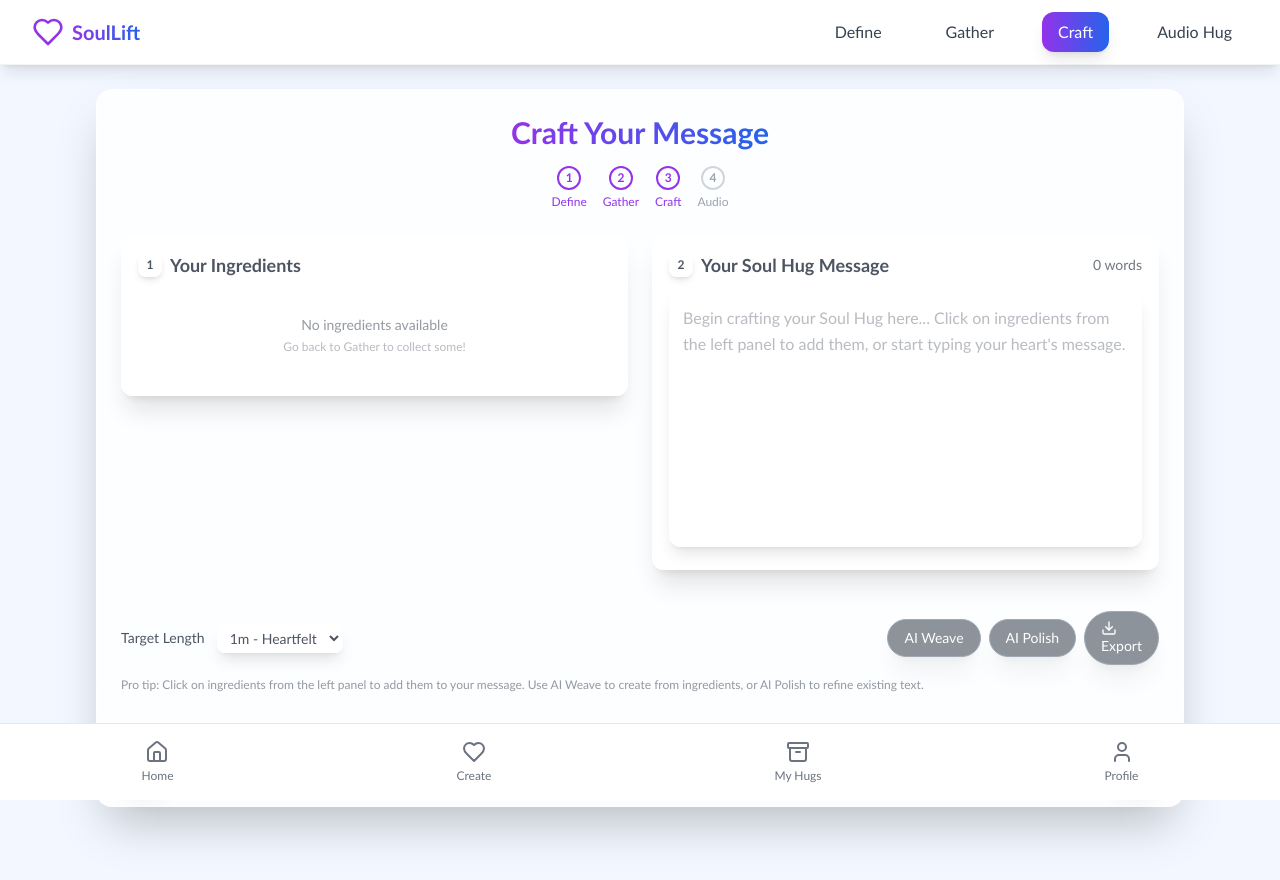
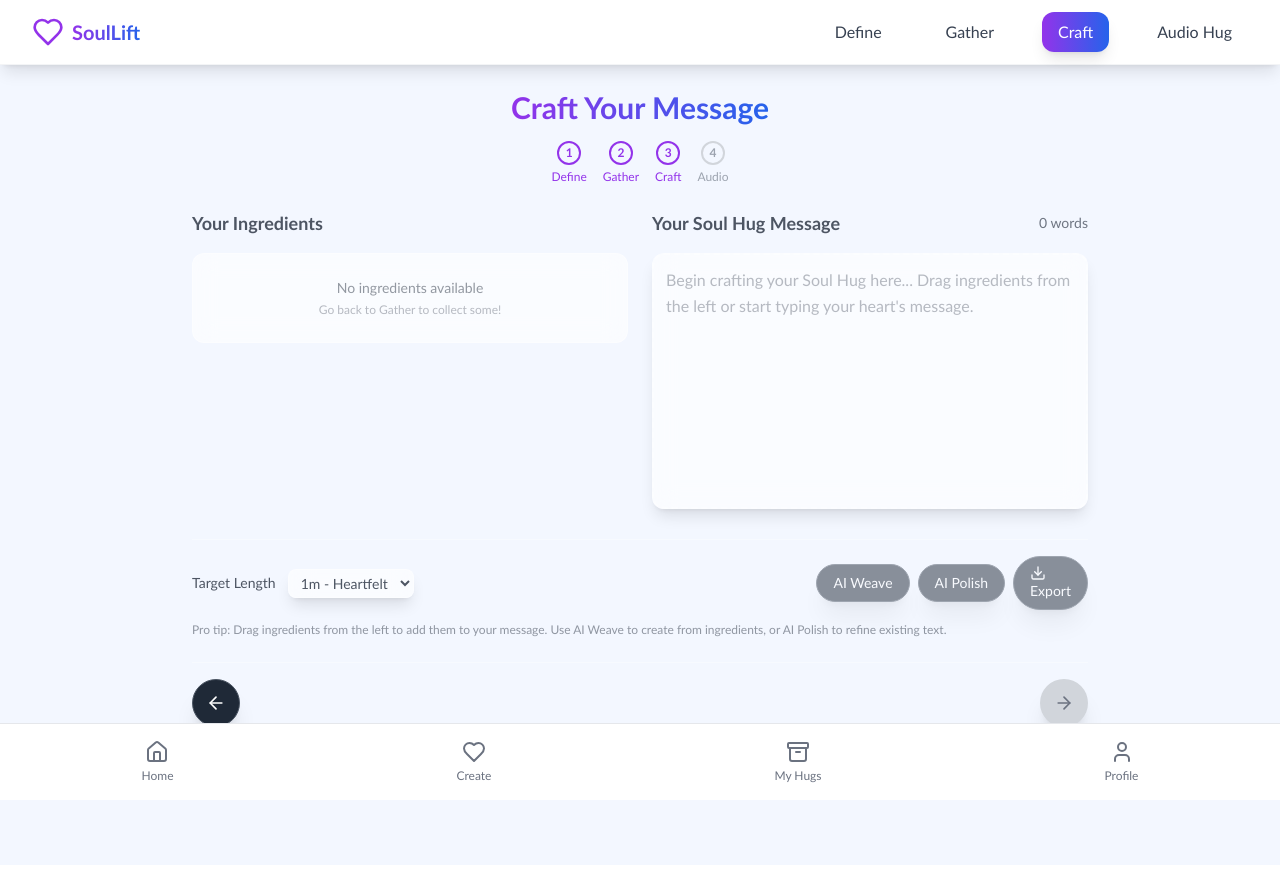
Before and after one commit to thecustomsoundarchitect/SoulLiftAudio_9, a React (Vite) app: page /craft in a window 1280 px wide. Shown: the top 880 px of the page. Built offline with nearby package versions, Linux system fonts and the light colour scheme.

Commit message:
Remove containers and simplify Craft page layout

```diff
--- a/src/pages/CraftPage.tsx
+++ b/src/pages/CraftPage.tsx
@@ -97,9 +97,8 @@ With gratitude and love`
   const wordCount = message ? message.split(' ').filter(word => word.length > 0).length : 0
 
   return (
-    <div className="min-h-screen bg-[#F3F7FF] pt-6 pb-20">
-      <div className="max-w-6xl mx-auto px-4 sm:px-6 lg:px-8">
-        <div className="bg-white/80 backdrop-blur-lg rounded-2xl p-4 md:p-6 shadow-2xl border border-white/50">
+    <div className="min-h-screen bg-[#F3F7FF] pt-6 pb-20 px-4">
+      <div className="max-w-4xl mx-auto">
         <div className="text-center mb-6">
           <h1 className="text-2xl sm:text-3xl font-bold mb-3">
             <span className="bg-gradient-to-r from-purple-600 to-blue-600 bg-clip-text text-transparent">
@@ -111,17 +110,12 @@ With gratitude and love`
         </div>
 
         <div className="grid lg:grid-cols-2 gap-6">
-            <div>
-              <div className="bg-white/60 backdrop-blur-md rounded-xl p-4 mb-4 shadow-xl border border-white/30">
-                <div className="flex items-center mb-3">
-                  <div className="w-6 h-6 bg-white/60 backdrop-blur-md rounded-lg flex items-center justify-center mr-2 shadow-md border border-white/30">
-                    <span className="text-xs font-bold text-[#4D5563]">1</span>
-                  </div>
+          {/* Ingredients Section */}
+          <div className="space-y-4">
             <h3 className="text-lg font-semibold text-[#4D5563]">Your Ingredients</h3>
-                </div>
 
             {ingredients.length === 0 ? (
-                  <div className="text-center py-6">
+              <div className="text-center py-6 bg-white/60 backdrop-blur-md rounded-xl border border-white/30">
                 <p className="text-sm text-[#4D5563]/60">No ingredients available</p>
                 <p className="text-xs mt-1 text-[#4D5563]/40">Go back to Gather to collect some!</p>
               </div>
@@ -132,7 +126,7 @@ With gratitude and love`
                     key={index}
                     draggable
                     onDragStart={(e) => handleDragStart(e, ingredient)}
-                        className="bg-white/60 hover:bg-white/80 backdrop-blur-md rounded-lg p-2 shadow-lg cursor-grab active:cursor-grabbing transition-all duration-200 border border-white/30"
+                    className="bg-white/60 hover:bg-white/80 backdrop-blur-md rounded-lg p-3 shadow-lg cursor-grab active:cursor-grabbing transition-all duration-200 border border-white/30"
                   >
                     <p className="text-sm leading-relaxed text-[#4D5563]">
                       {ingredient.includes(':') ? (
@@ -152,8 +146,8 @@ With gratitude and love`
                 ))}
               </div>
             )}
-              </div>
 
+            {/* Descriptors */}
             {descriptors.length > 0 && (
               <div className="bg-white/60 backdrop-blur-md rounded-xl p-4 shadow-xl border border-white/30">
                 <div className="flex items-center justify-between mb-2">
@@ -162,15 +156,13 @@ With gratitude and love`
                     onClick={moveAllDescriptors}
                     className="text-xs bg-white/60 hover:bg-white/80 backdrop-blur-md px-2 py-1 rounded-full transition-colors text-[#4D5563] shadow-md border border-white/30"
                   >
-                      Move All to Message
+                    Move All
                   </button>
                 </div>
                 <div
                   draggable={descriptors.length > 0}
                   onDragStart={handleDescriptorDragStart}
-                    className={`bg-white/60 backdrop-blur-md rounded-lg p-2 shadow-lg border border-white/30 ${
-                      descriptors.length > 0 ? 'cursor-grab active:cursor-grabbing hover:bg-white/80' : ''
-                    } transition-all duration-200`}
+                  className="bg-white/60 backdrop-blur-md rounded-lg p-2 shadow-lg border border-white/30 cursor-grab active:cursor-grabbing hover:bg-white/80 transition-all duration-200"
                 >
                   <div className="flex flex-wrap gap-1">
                     {descriptors.map((descriptor, index) => (
@@ -183,24 +175,14 @@ With gratitude and love`
                     ))}
                   </div>
                 </div>
-                  {descriptors.length > 0 && (
-                    <p className="text-xs mt-1 text-[#4D5563]/60">
-                      Drag this box to your message or click "Move All"
-                    </p>
-                  )}
               </div>
             )}
           </div>
 
-            <div>
-              <div className="bg-white/60 backdrop-blur-md rounded-xl p-4 shadow-xl border border-white/30">
-                <div className="flex items-center justify-between mb-3">
-                  <div className="flex items-center">
-                    <div className="w-6 h-6 bg-white/60 backdrop-blur-md rounded-lg flex items-center justify-center mr-2 shadow-md border border-white/30">
-                      <span className="text-xs font-bold text-[#4D5563]">2</span>
-                    </div>
+          {/* Message Section */}
+          <div className="space-y-4">
+            <div className="flex items-center justify-between">
               <h3 className="text-lg font-semibold text-[#4D5563]">Your Soul Hug Message</h3>
-                  </div>
               <div className="text-sm text-[#4D5563]/80">
                 {wordCount} words
               </div>
@@ -213,13 +195,13 @@ With gratitude and love`
               onChange={(e) => handleMessageChange(e.target.value)}
               onDrop={handleDrop}
               onDragOver={handleDragOver}
-                  placeholder="Begin crafting your Soul Hug here... Click on ingredients from the left panel to add them, or start typing your heart's message."
+              placeholder="Begin crafting your Soul Hug here... Drag ingredients from the left or start typing your heart's message."
               className="w-full h-64 p-3 border-2 border-dashed border-white/40 bg-white/60 backdrop-blur-md rounded-xl focus:outline-none focus:border-purple-400 focus:bg-white/80 resize-none leading-relaxed text-[#4D5563] placeholder-[#4D5563]/40 shadow-lg"
             />
           </div>
         </div>
-          </div>
 
+        {/* Controls */}
         <div className="mt-6 pt-4 border-t border-white/30">
           <div className="flex flex-col lg:flex-row lg:items-center lg:justify-between space-y-3 lg:space-y-0">
             <div className="flex items-center space-x-3">
@@ -267,10 +249,11 @@ With gratitude and love`
           </div>
 
           <p className="text-xs mt-3 text-[#4D5563]/60">
-              Pro tip: Click on ingredients from the left panel to add them to your message. Use AI Weave to create from ingredients, or AI Polish to refine existing text.
+            Pro tip: Drag ingredients from the left to add them to your message. Use AI Weave to create from ingredients, or AI Polish to refine existing text.
           </p>
         </div>
 
+        {/* Navigation */}
         <div className="flex justify-between items-center mt-6 pt-4 border-t border-white/30">
           <Link href="/gather">
             <button className="flex items-center justify-center w-12 h-12 bg-gray-800 hover:bg-gray-700 text-white rounded-full transition-all duration-200 shadow-xl border border-gray-600">
@@ -293,6 +276,5 @@ With gratitude and love`
         </div>
       </div>
     </div>
-    </div>
   )
 }
```
Lines whose indentation alone changed are shown as unchanged.
